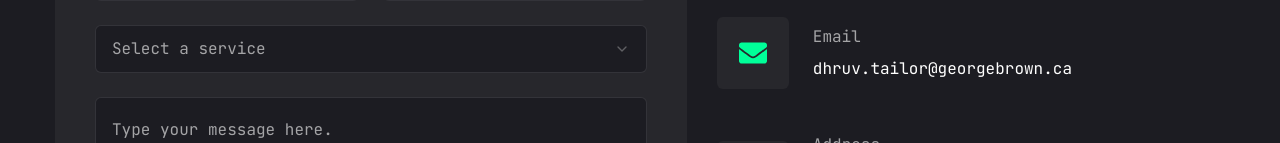
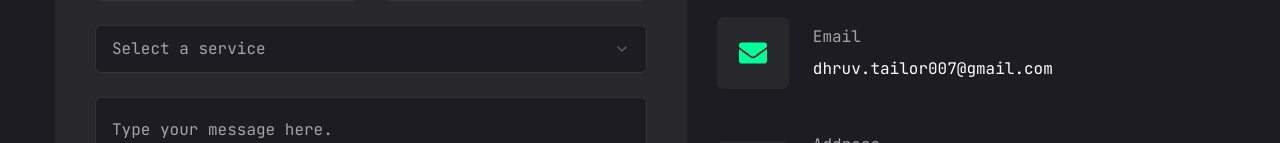
Before and after one commit to dhruvtailor/portfolio, a Next.js app: page /contact in a window 1280 px wide. Shown: the part 443-586 px from the top of the page. Built offline with nearby package versions, Linux system fonts and the light colour scheme.

Commit message:
Modified Home and Education

```diff
--- a/app/contact/page.jsx
+++ b/app/contact/page.jsx
@@ -22,7 +22,7 @@ const info = [
     {
         icon: <FaEnvelope />,
         title: 'Email',
-        description: 'dhruv.tailor@georgebrown.ca'
+        description: 'dhruv.tailor007@gmail.com'
     },
     {
         icon: <FaMapMarkerAlt />,
--- a/app/page.jsx
+++ b/app/page.jsx
@@ -13,7 +13,7 @@ const Home = () => {
         <div className="flex flex-col xl:flex-row items-center justify-between xl:pt-8 xl:pb-24">
           {/* text */}
           <div className="text-center xl:text-left order-2 xl:order-none">
-            <span className="text-xl">Mobile Application Developer</span>
+            <span className="text-xl">Data Analyst & Mobile Application Developer</span>
             <h1 className="h1 mb-6">
               Hello I'm <br /> <span className="text-accent">Dhruv Tailor</span>
             </h1>
--- a/app/resume/page.jsx
+++ b/app/resume/page.jsx
@@ -1,8 +1,8 @@
 "use client";
 
 import Link from "next/link";
-import { FaHtml5, FaSwift, FaJs, FaReact, FaAndroid, FaNodeJs } from 'react-icons/fa'
-import { SiAndroidstudio, SiXcode, SiAdobephotoshop, SiCoreldraw } from 'react-icons/si'
+import { FaHtml5, FaSwift, FaJs, FaReact, FaAndroid, FaNodeJs, FaPython } from 'react-icons/fa'
+import { SiAndroidstudio, SiXcode, SiAdobephotoshop, SiCoreldraw, SiJupyter } from 'react-icons/si'
 
 // components
 import { Tabs, TabsContent, TabsList, TabsTrigger } from '@/components/ui/tabs'
@@ -37,7 +37,7 @@ const about = {
     },
     {
       fieldName: 'Email',
-      fieldValue: 'dhruv.tailor@georgebrown.ca'
+      fieldValue: 'dhruv.tailor007@gmail.com'
     },
     {
       fieldName: 'Languages',
@@ -77,9 +77,16 @@ const education = {
   description: 'Experienced in mobile app development with a strong foundation in both Android and iOS platforms.',
   items: [
     {
+      institution: "Humber College",
+      degree: "Data Analytics",
+      duration: "2025-Present",
+      gpa: 4.0,
+      href: '/assets/transcript/Georgebrown_Transcript.pdf'
+    },
+    {
       institution: "George Brown College",
       degree: "Mobile Application Development and Strategy",
-      duration: "2024-Present",
+      duration: "2024-2025",
       gpa: 4.0,
       href: '/assets/transcript/Georgebrown_Transcript.pdf'
     },
@@ -137,6 +144,14 @@ const skills = {
     {
       icon: <SiCoreldraw />,
       name: 'corel-draw'
+    },
+    {
+      icon: <FaPython />,
+      name: 'python'
+    },
+    {
+      icon: <SiJupyter />,
+      name: 'jupyter'
     },
   ]
 }
@@ -201,7 +216,7 @@ const Resume = () => {
                 <p className='max-w-[600px] text-white/60 mx-auto xl:mx-0'>
                   {education.description}
                 </p>
-                <ScrollArea className='h-[350px]'>
+                <ScrollArea className='h-[600px]'>
                   <ul className='grid grid-cols-1 lg:grid-cols-2 gap-[30px]'>
                     {education.items.map((item, index) => {
                       return (
```
